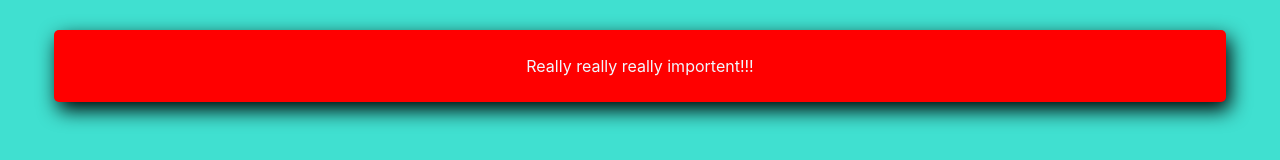
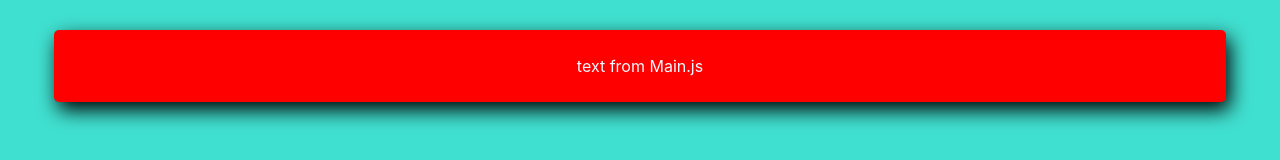
Before and after one commit to Lutsyk/React-counter, a React (Create React App) app: page / in a window 1280 px wide. Both pictures are taken after a click on the button "Show alert". Shown: the top 160 px of the page. Built offline with nearby package versions, Linux system fonts and the light colour scheme.

Commit message:
finished with useReduse

```diff
--- a/src/Main.js
+++ b/src/Main.js
@@ -8,7 +8,7 @@ export default function Main() {
         <>
             <h1>Hi from Context</h1>
             <div>
-                <button onClick={show} className="btn">Show alert</button>
+                <button onClick={()=> show('text from Main.js')} className="btn">Show alert</button>
             </div>
         </>
     )
--- a/src/alert/Alert.js
+++ b/src/alert/Alert.js
@@ -9,7 +9,7 @@ export default function Alert() {
 
     return(
         <div className="alert" onClick={alert.hide}>
-            <p>Really really really importent!!!</p>
+            <p>{alert.text}</p>
         </div>
     )
 }
--- a/src/alert/alertContext.js
+++ b/src/alert/alertContext.js
@@ -12,7 +12,7 @@ const HIDE_ALERT = 'hide'
 
 const reducer = (state, action) => {
     switch (action.type){
-        case SHOW_ALERT: return {...state, visible: true}
+        case SHOW_ALERT: return {...state, visible: true, text: action.text}
         case HIDE_ALERT: return {...state, visible: false}
         default: return state
     }
@@ -21,17 +21,18 @@ const reducer = (state, action) => {
 export const AlertProvider = ({children}) =>{
 
    const [state, dispatch] = useReducer(reducer,{
-        visible: false
+        visible: false,
+        text: ''
     })
 
-    const show = () => dispatch({type: SHOW_ALERT})
+    const show = (text) => dispatch({type: SHOW_ALERT, text})
     const hide = () => dispatch({type: HIDE_ALERT})
 
 
     return (
         <AlertContext.Provider value={{
             visible: state.visible,
-            show, hide
+            show, hide, text: state.text
         }}>
             {children}
         </AlertContext.Provider>
```
